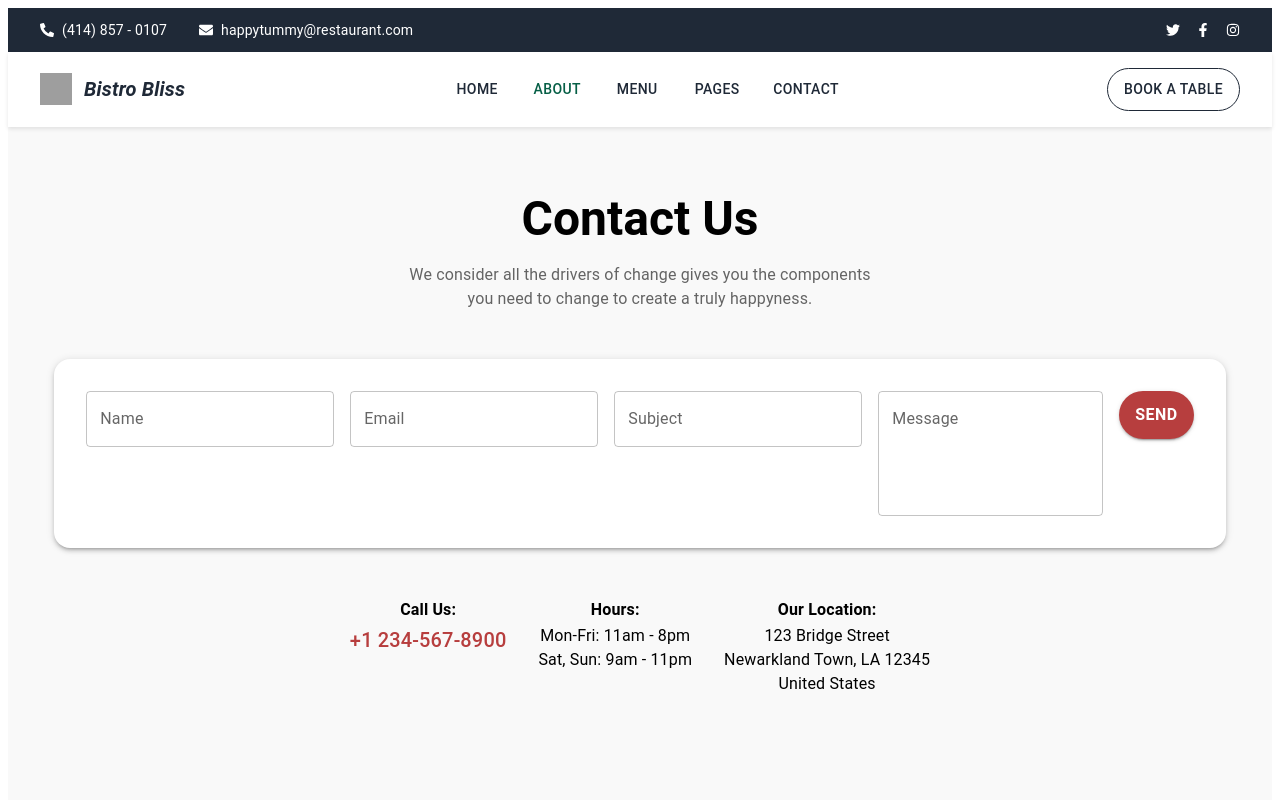
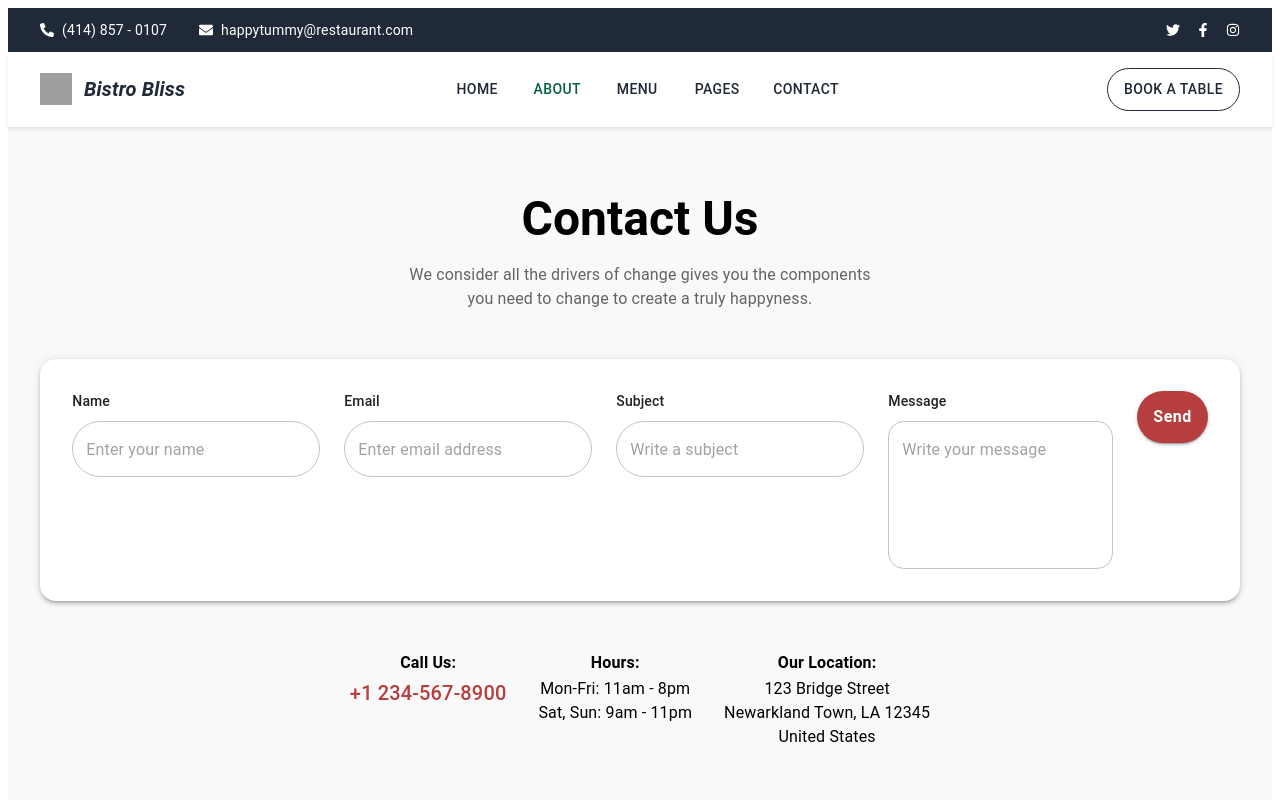
Before and after one commit to Mamathasherla/Food-delivary-App, a React (Create React App) app: page /Contact in a window 1280 px wide. Shown: the top 800 px of the page. Built offline with nearby package versions, Linux system fonts and the light colour scheme; grey boxes are pictures that could not be loaded.

Commit message:
contact us changes

```diff
--- a/src/components/ContactUs.js
+++ b/src/components/ContactUs.js
@@ -1,38 +1,75 @@
-import React from 'react';
-import { Box, Typography, TextField, Button, Grid, Paper } from '@mui/material';
+import React, { useState } from 'react';
+import {
+  Box,
+  Typography,
+  TextField,
+  Button,
+  Grid,
+  Paper,
+  Snackbar,
+  Alert,
+} from '@mui/material';
 import { useNavigate } from 'react-router-dom';
-import { FaPhoneAlt, FaEnvelope, FaTwitter, FaFacebookF, FaInstagram } from 'react-icons/fa';
+import {
+  FaPhoneAlt,
+  FaEnvelope,
+  FaTwitter,
+  FaFacebookF,
+  FaInstagram,
+} from 'react-icons/fa';
 
 const ContactUs = () => {
   const navigate = useNavigate();
 
-  const handleAbout = () =>{
-    navigate('/about')
+  const handleAbout = () => navigate('/about');
+  const handleContact = () => navigate('/Contact');
+  const handleBlogdetails = () => navigate('/blogdetails');
+  const handleourmenupage = () => navigate('/ourmenu');
+  const handleBook = () => navigate('/book');
+  const handlehome = () => navigate('/');
+
+
+  const [form, setForm] = useState({
+    name: '',
+    email: '',
+    subject: '',
+    message: '',
+  });
+
+  const [errors, setErrors] = useState({});
+  const [success, setSuccess] = useState(false);
+
+  const validate = () => {
+    const newErrors = {};
+
+    if (!form.name.trim()) newErrors.name = 'Name is required';
+    if (!form.email.trim()) {
+      newErrors.email = 'Email is required';
+    } else if (!/\S+@\S+\.\S+/.test(form.email)) {
+      newErrors.email = 'Enter a valid email';
     }
-  const handleContact = () =>{
-    navigate('/Contact')
+    if (!form.subject.trim()) newErrors.subject = 'Subject is required';
+    if (!form.message.trim()) newErrors.message = 'Message is required';
+
+    setErrors(newErrors);
+
+    return Object.keys(newErrors).length === 0;
+  };
+
+  const handleSubmit = (e) => {
+    e.preventDefault();
+
+    if (validate()) {
+      setSuccess(true);
+      setForm({ name: '', email: '', subject: '', message: '' });
+      setErrors({});
     }
-  // const handleBlog = () =>{
-  //   navigate('/blog')
-  // }
-  const handleBlogdetails = () =>{
-    navigate('/blogdetails')
-  }
-   const handleourmenupage = () =>{
-    navigate('/ourmenu')
-  }
-   const handleBook= () =>{
-    navigate('/book')
-  }
-   const handlehome = () =>{
-    navigate('/')
-  }
+  };
 
   return (
     <Box sx={{ bgcolor: '#f9f9f9', minHeight: '100vh' }}>
 
-
-      <Box sx={{ width: '100%', fontFamily: 'sans-serif' }}>
+      <Box>
         <Box
           sx={{
             display: 'flex',
@@ -57,9 +94,9 @@ const ContactUs = () => {
             </Box>
           </Box>
           <Box sx={{ display: 'flex', gap: 2, cursor: 'pointer' }}>
-            <FaTwitter style={{ transition: 'color 0.3s' }} />
-            <FaFacebookF style={{ transition: 'color 0.3s' }} />
-            <FaInstagram style={{ transition: 'color 0.3s' }} />
+            <FaTwitter />
+            <FaFacebookF />
+            <FaInstagram />
           </Box>
         </Box>
 
@@ -75,42 +112,21 @@ const ContactUs = () => {
             boxShadow: '0 2px 4px rgba(0,0,0,0.1)',
           }}
         >
-
           <Box sx={{ display: 'flex', alignItems: 'center', gap: 1.5 }}>
             <img src="/japanese-food.png" alt="Logo" style={{ width: 32, height: 32 }} />
-            <Typography
-              variant="h6"
-              sx={{ fontStyle: 'italic', fontWeight: 600, color: '#1f2937' }}
-            >
+            <Typography variant="h6" sx={{ fontStyle: 'italic', fontWeight: 600, color: '#1f2937' }}>
               Bistro Bliss
             </Typography>
           </Box>
-
-
           <Box sx={{ display: 'flex', gap: 2 }}>
             <Button onClick={handlehome} sx={{ fontSize: 14, color: '#1f2937' }}>Home</Button>
-            <Button onClick={handleAbout}
-              sx={{
-                fontSize: 14,
-                color: '#065f46',
-
-              }}
-            >
-              About
-            </Button>
-            <Button onClick={handleourmenupage} sx={{ fontSize: 14, color: '#1f2937', '&:hover': { color: '#065f46' } }}>
-              Menu
-            </Button>
-            <Button onClick={handleBlogdetails} sx={{ fontSize: 14, color: '#1f2937', '&:hover': { color: '#065f46' } }}>
-              Pages
-            </Button>
-            <Button onClick={handleContact} sx={{ fontSize: 14, color: '#1f2937', '&:hover': { color: '#065f46' } }}>
-              Contact
-            </Button>
+            <Button onClick={handleAbout} sx={{ fontSize: 14, color: '#065f46' }}>About</Button>
+            <Button onClick={handleourmenupage} sx={{ fontSize: 14, color: '#1f2937' }}>Menu</Button>
+            <Button onClick={handleBlogdetails} sx={{ fontSize: 14, color: '#1f2937' }}>Pages</Button>
+            <Button onClick={handleContact} sx={{ fontSize: 14, color: '#1f2937' }}>Contact</Button>
           </Box>
-
-
-          <Button onClick={handleBook}
+          <Button
+            onClick={handleBook}
             sx={{
               border: '1px solid #1f2937',
               borderRadius: '9999px',
@@ -140,39 +156,107 @@ const ContactUs = () => {
           </Typography>
         </Box>
 
+
         <Grid container justifyContent="center">
           <Grid item xs={12} sm={10} md={6}>
-            <Paper elevation={3} sx={{ p: 4, borderRadius: 4 }}>
-              <Grid container spacing={2}>
+            <Paper elevation={3} sx={{ p: 4, borderRadius: 4, backgroundColor: '#fff' }}>
+              <form onSubmit={handleSubmit}>
+                <Grid container spacing={3}>
+
                   <Grid item xs={12} sm={6}>
-                  <TextField fullWidth label="Name" variant="outlined" />
-                </Grid>
-                <Grid item xs={12} sm={6}>
-                  <TextField fullWidth label="Email" variant="outlined" />
-                </Grid>
-                <Grid item xs={12}>
-                  <TextField fullWidth label="Subject" variant="outlined" />
-                </Grid>
-                <Grid item xs={12}>
+                    <Typography variant="subtitle2" sx={{ mb: 1 }}>Name</Typography>
                     <TextField
                       fullWidth
-                    label="Message"
+                      placeholder="Enter your name"
+                      variant="outlined"
+                      value={form.name}
+                      onChange={(e) => setForm({ ...form, name: e.target.value })}
+                      error={Boolean(errors.name)}
+                      helperText={errors.name}
+                      InputProps={{
+                        sx: {
+                          borderRadius: '999px',
+                          backgroundColor: 'white',
+                        },
+                      }}
+                    />
+                  </Grid>
+
+                  <Grid item xs={12} sm={6}>
+                    <Typography variant="subtitle2" sx={{ mb: 1 }}>Email</Typography>
+                    <TextField
+                      fullWidth
+                      placeholder="Enter email address"
+                      variant="outlined"
+                      value={form.email}
+                      onChange={(e) => setForm({ ...form, email: e.target.value })}
+                      error={Boolean(errors.email)}
+                      helperText={errors.email}
+                      InputProps={{
+                        sx: {
+                          borderRadius: '999px',
+                          backgroundColor: 'white',
+                        },
+                      }}
+                    />
+                  </Grid>
+
+
+                  <Grid item xs={12}>
+                    <Typography variant="subtitle2" sx={{ mb: 1 }}>Subject</Typography>
+                    <TextField
+                      fullWidth
+                      placeholder="Write a subject"
+                      variant="outlined"
+                      value={form.subject}
+                      onChange={(e) => setForm({ ...form, subject: e.target.value })}
+                      error={Boolean(errors.subject)}
+                      helperText={errors.subject}
+                      InputProps={{
+                        sx: {
+                          borderRadius: '999px',
+                          backgroundColor: 'white',
+                        },
+                      }}
+                    />
+                  </Grid>
+
+
+                  <Grid item xs={12}>
+                    <Typography variant="subtitle2" sx={{ mb: 1 }}>Message</Typography>
+                    <TextField
+                      fullWidth
+                      placeholder="Write your message"
                       variant="outlined"
                       multiline
-                    minRows={4}
+                      minRows={5}
+                      value={form.message}
+                      onChange={(e) => setForm({ ...form, message: e.target.value })}
+                      error={Boolean(errors.message)}
+                      helperText={errors.message}
+                      InputProps={{
+                        sx: {
+                          borderRadius: '16px',
+                          backgroundColor: 'white',
+                        },
+                      }}
                     />
                   </Grid>
+
+
                   <Grid item xs={12}>
                     <Button
+                      type="submit"
                       fullWidth
                       variant="contained"
                       sx={{
                         backgroundColor: '#B73E3E',
                         color: '#fff',
                         borderRadius: '999px',
-                      paddingY: 1.2,
+                        py: 1.5,
                         fontWeight: 600,
                         fontSize: '1rem',
+                        textTransform: 'none',
                         '&:hover': {
                           backgroundColor: '#a33232',
                         },
@@ -182,31 +266,36 @@ const ContactUs = () => {
                     </Button>
                   </Grid>
                 </Grid>
+              </form>
             </Paper>
           </Grid>
         </Grid>
 
 
+        <Snackbar
+          open={success}
+          autoHideDuration={4000}
+          onClose={() => setSuccess(false)}
+          anchorOrigin={{ vertical: 'bottom', horizontal: 'center' }}
+        >
+          <Alert onClose={() => setSuccess(false)} severity="success" sx={{ width: '100%' }}>
+            Message sent successfully!
+          </Alert>
+        </Snackbar>
+
+
         <Grid container justifyContent="center" spacing={4} mt={6} textAlign="center">
           <Grid item xs={12} md={3}>
-            <Typography variant="subtitle1" fontWeight={600}>
-              Call Us:
-            </Typography>
-            <Typography variant="h6" color="#B73E3E">
-              +1 234-567-8900
-            </Typography>
+            <Typography variant="subtitle1" fontWeight={600}>Call Us:</Typography>
+            <Typography variant="h6" color="#B73E3E">+1 234-567-8900</Typography>
           </Grid>
           <Grid item xs={12} md={3}>
-            <Typography variant="subtitle1" fontWeight={600}>
-              Hours:
-            </Typography>
+            <Typography variant="subtitle1" fontWeight={600}>Hours:</Typography>
             <Typography>Mon-Fri: 11am - 8pm</Typography>
             <Typography>Sat, Sun: 9am - 11pm</Typography>
           </Grid>
           <Grid item xs={12} md={3}>
-            <Typography variant="subtitle1" fontWeight={600}>
-              Our Location:
-            </Typography>
+            <Typography variant="subtitle1" fontWeight={600}>Our Location:</Typography>
             <Typography>123 Bridge Street</Typography>
             <Typography>Newarkland Town, LA 12345</Typography>
             <Typography>United States</Typography>
```
Lines whose indentation alone changed are shown as unchanged.
